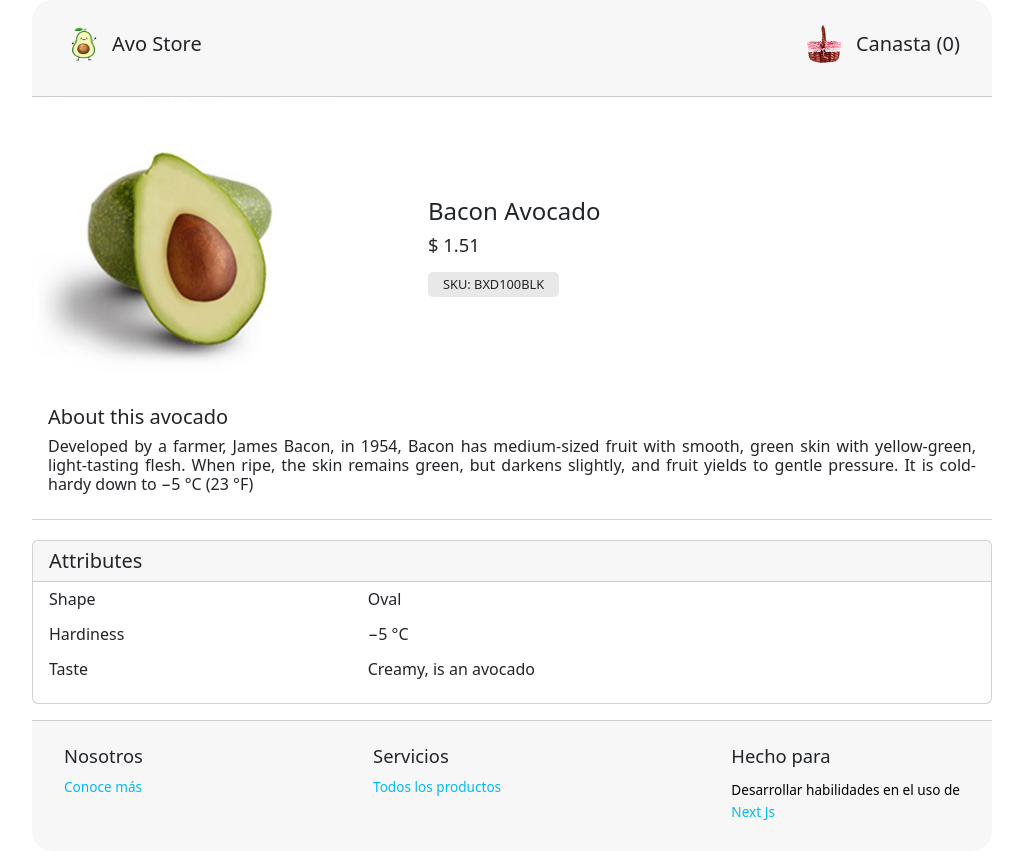
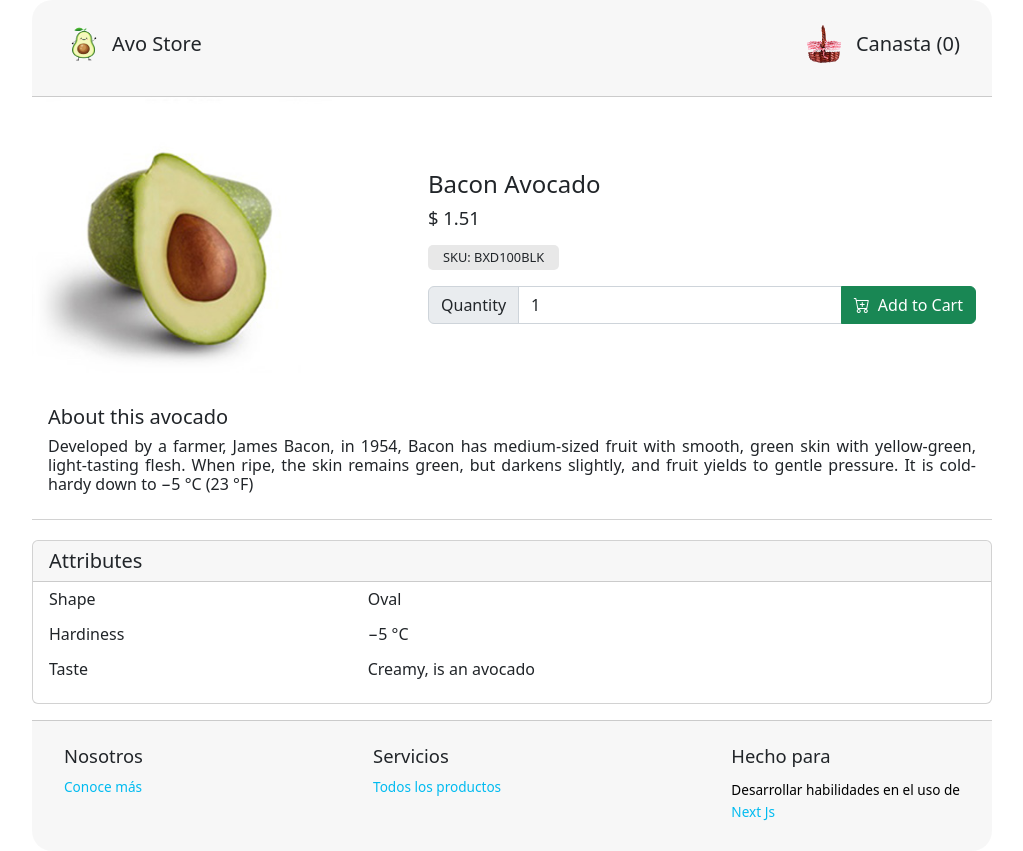
Before and after one commit to LNMIG/store-nextjs-js, a Next.js app: page /product/098323ks in a window 1280 px wide. Shown: the whole page, without its empty margins (128-1151 px from the left). Built offline with nearby package versions, Linux system fonts and the light colour scheme.

Commit message:
changes performed

```diff
--- a/components/navbar/navbar.js
+++ b/components/navbar/navbar.js
@@ -7,7 +7,7 @@ import Nav from 'react-bootstrap/Nav'
 
 import avocadoIcon from '@public/avocado.jpg'
 import shoppingCartIcon from '@public/sesta.jpg'
-// import { useCart } from '@store'
+import { useCart } from '@store'
 
 const cardTitle = {
   padding:'1rem 1rem',
@@ -35,8 +35,8 @@ const navLinkStyle = {
 
 export default function Navbar () {
   const { pathname } = useRouter()
-//   const { count: cartCount } = useCart()
-  const cartCount = 0
+  const { count: cartCount } = useCart()
+  // const cartCount = 0
 
   return (
       <Card.Title style={cardTitle}>
--- /dev/null
+++ b/components/productSummary/addToCart.js
@@ -0,0 +1,78 @@
+import React, { useState } from 'react'
+import { useCartMutations } from '@store'
+import Form from 'react-bootstrap/Form'
+import InputGroup from 'react-bootstrap/InputGroup'
+import Button from 'react-bootstrap/Button'
+import Fade from 'react-bootstrap/Fade'
+
+const AddToCart = ({ product }) => {
+  const [error, setError] = useState('')
+  const [showError, setShowError] = useState(false)
+  const [quantity, setQuantity] = useState(1)
+  const [visible, setVisible] = useState(false)
+  const { addToCart } = useCartMutations()
+
+  const toggleMessage = (message) => {
+    if (message==='error') {
+    setTimeout(() => { setShowError(false) }, 1500)
+  } else if (message==='ok') {
+    setTimeout(() => { setVisible(false) }, 1500)
+  }
+  }
+
+  const handleSubmit = () => {
+        console.log('Esta es la cantidad: ',quantity)
+        console.log(visible)
+        console.log(addToCart(product, quantity))
+        addToCart(product, quantity)
+        setQuantity(quantity)
+        setVisible(true)
+        toggleMessage('ok')
+
+
+  }
+
+  const handleChange = ({ target }) => {
+    if (target.value < 1) {
+      setQuantity('');
+      setError("Can't be blank");
+      setShowError(true);
+      toggleMessage('error')
+    } else {
+      setQuantity(parseInt(target.value, 10))
+      setError('');
+    }
+  }
+
+  return (
+    <>
+      <InputGroup>
+        <InputGroup.Text>Quantity</InputGroup.Text>
+        <Form.Control
+          min={1}
+          placeholder=""
+          value={quantity}
+          onChange={handleChange}
+        />
+      <Button className="btn-success rounded-end" type="submit" onClick={handleSubmit}>
+        <i className='bi bi-cart-plus pe-2'></i>
+        Add to Cart
+      </Button>
+
+      <Fade in={showError} className='fs-6'>
+        <div style={{ color: 'red', position: 'absolute', top:'100%'  }}>{error}</div>
+      </Fade>
+
+      <Fade in={visible} className='fs-6'>
+        <div style={{ color:'green', position:'absolute', top:'100%' }}>
+          <i className="bi bi-check2 pe-2"></i>
+          {`Added ${quantity} to cart`}
+        </div>
+      </Fade>
+
+      </InputGroup>
+    </>
+  )
+}
+
+export default AddToCart
--- a/components/productSummary/productSummary.js
+++ b/components/productSummary/productSummary.js
@@ -1,6 +1,7 @@
 import React from "react"
 import Card from 'react-bootstrap/Card'
 import ProductAttributes from "./productAttributes"
+import AddToCart from './addToCart'
 
 const card ={
   height: '80%',
@@ -65,6 +66,8 @@ export default function ProductSummary({ product }) {
             {`SKU: ${product.sku}`}
           </Card.Text>
 
+          <AddToCart product={product}/>
+
         </Card.Body>
       </div>
 
--- a/package.json
+++ b/package.json
@@ -10,6 +10,7 @@
   },
   "dependencies": {
     "bootstrap": "^5.2.2",
+    "bootstrap-icons": "^1.10.2",
     "eslint": "8.27.0",
     "eslint-config-next": "13.0.3",
     "next": "13.0.3",
--- a/pages/about/index.js
+++ b/pages/about/index.js
@@ -4,7 +4,8 @@ import Card from 'react-bootstrap/Card'
 import Image from "next/image"
 import { avoFacts } from './avoFacts'
 import avocados from '@public/images/avocados.jpg'
-import 'bootstrap/dist/css/bootstrap.min.css'
+import 'bootstrap/dist/css/bootstrap.css'
+import 'bootstrap-icons/font/bootstrap-icons.css'
 
 const card = {
   width: '60rem',
--- a/pages/cart.js
+++ b/pages/cart.js
@@ -4,6 +4,7 @@ import CartSummary from '@components/cartSummary/cartSummary'
 import { useCart, useCartMutations } from '@store'
 import Card from 'react-bootstrap/Card'
 import 'bootstrap/dist/css/bootstrap.css'
+import 'bootstrap-icons/font/bootstrap-icons.css'
 
 const card = {
   width: '60rem',
--- a/pages/index.js
+++ b/pages/index.js
@@ -4,7 +4,8 @@ import Header from "@components/header/header"
 import ProductList from "@components/productList/productList"
 import Head from 'next/head'
 import Card from "react-bootstrap/Card"
-import 'bootstrap/dist/css/bootstrap.min.css'
+import 'bootstrap/dist/css/bootstrap.css'
+import 'bootstrap-icons/font/bootstrap-icons.css'
 
 export default function HomePage () {
 
--- a/pages/product/[id].js
+++ b/pages/product/[id].js
@@ -3,7 +3,8 @@ import { useRouter } from 'next/router'
 import Card from 'react-bootstrap/Card'
 import Layout from '@components/layout/layout'
 import ProductSummary from '@components/productSummary/productSummary'
-import 'bootstrap/dist/css/bootstrap.min.css'
+import 'bootstrap/dist/css/bootstrap.css'
+import 'bootstrap-icons/font/bootstrap-icons.css'
 
 const ProductPage = () => {
   const { query } = useRouter()
--- a/store/cart.js
+++ b/store/cart.js
@@ -3,7 +3,7 @@ import React, { Dispatch, useContext, useReducer } from 'react'
 const defaultState = {}
 
 const CartItemsContext = React.createContext(defaultState)
-const CartDispatchContext = React.createContext((() => Dispatch))
+const CartDispatchContext = React.createContext(Dispatch)
 
 const CartProvider = ({ children }) => {
   const [state, dispatch] = useReducer(cartReducers, defaultState)
@@ -96,12 +96,13 @@ export const useCart = () => {
 export const useCartMutations = () => {
   const dispatch = useContext(CartDispatchContext)
 
-  const addToCart = (product, quantity) =>
+  const addToCart = (product, quantity) => {
+    console.log(dispatch)
     dispatch({
       type: 'add',
       item: product,
       quantity,
-    })
+    })}
 
   const removeFromCart = (product) =>
     dispatch({
```
Also changed, not shown: 1 other file (tests, documents, lock files or other folders).
